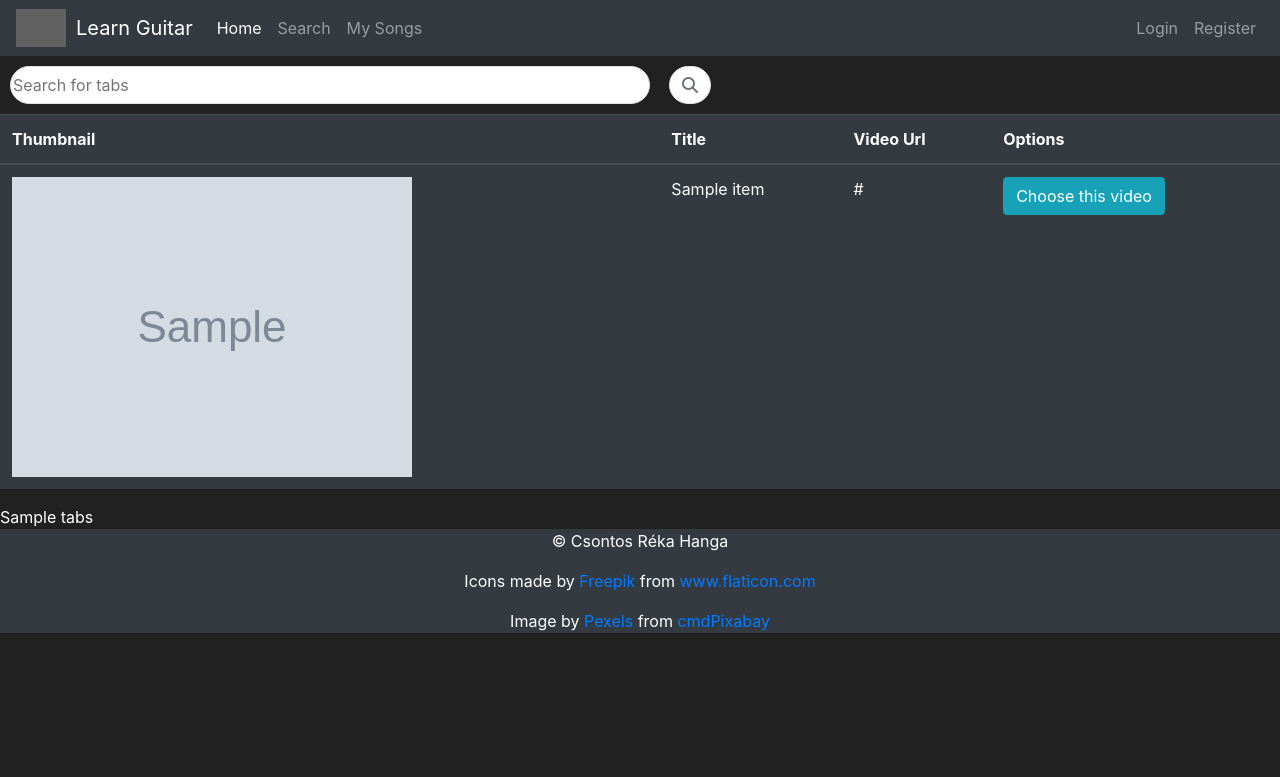
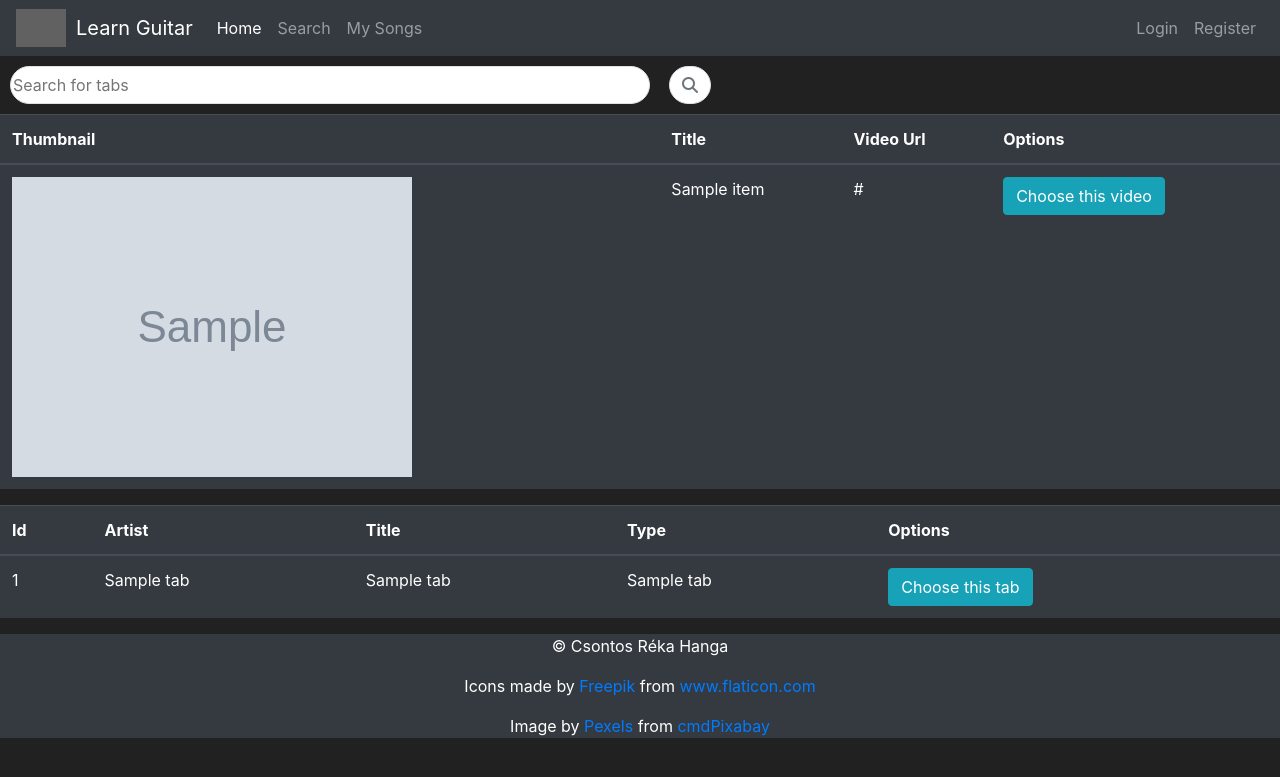
Before and after one commit to csontosreka/learn_guitar, a Flask app: template application/templates/search.html in a window 1280 px wide. Shown: the top 777 px of the page. Run offline with Flask 2, Linux system fonts and the light colour scheme; the template is opened without the code that fills it: most values are stand-ins (such as "Sample title", 1, 10 or a date in 2020); grey boxes marked "Sample" are stand-in pictures; some libraries are stand-ins or nearby versions; grey boxes are pictures that could not be loaded.

Commit message:
added tab table to search page

```diff
--- a/application/routes.py
+++ b/application/routes.py
@@ -18,6 +18,7 @@ def home_page():
 def search_page():
     result_list = get_yt_search_results()
     tab_list = tab_scraper.get_tab_search_results()
+
     return render_template("search.html", items=result_list, tabs=tab_list)
 
 
--- a/application/templates/search.html
+++ b/application/templates/search.html
@@ -37,7 +37,33 @@
                 {% endfor %}
         </tbody>
     </table>
-    {{ tabs }}
+
+    <table class="table table-hover table-dark">
+        <thead>
+            <tr>
+                <!-- Your Columns HERE -->
+                <th scope="col">Id</th>
+                <th scope="col">Artist</th>
+                <th scope="col">Title</th>
+                <th scope="col">Type</th>
+                <th scope="col">Options</th>
+            </tr>
+        </thead>
+        <tbody>
+            <!-- Your rows inside the table HERE: -->
+                {% for tab in tabs %}
+                    <tr>
+                        <td>{{ tab[0] }}</td>
+                        <td>{{ tab[1] }}</td>
+                        <td>{{ tab[2] }}</td>
+                        <td>{{ tab[3] }}</td>
+                        <td>
+                            <button class="btn btn-outline btn-info">Choose this tab</button>
+                        </td>
+                    </tr>
+                {% endfor %}
+        </tbody>
+    </table>
     <style>
         #input-group {
             display: flex;
```
Also changed, not shown: application/tab_scraper.py (+15 -1 lines).
